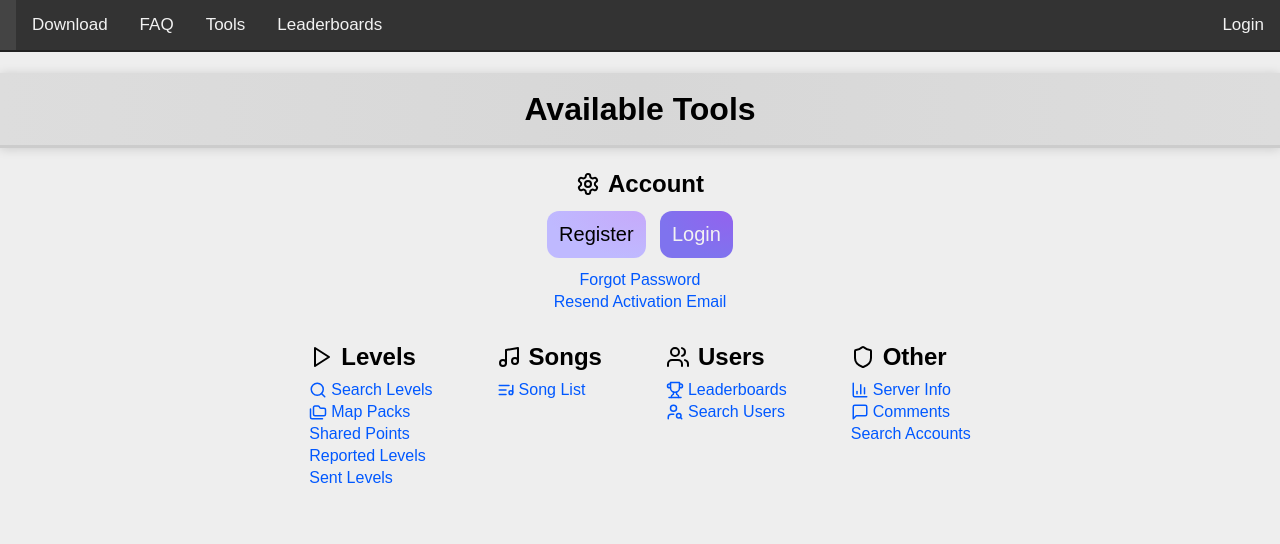
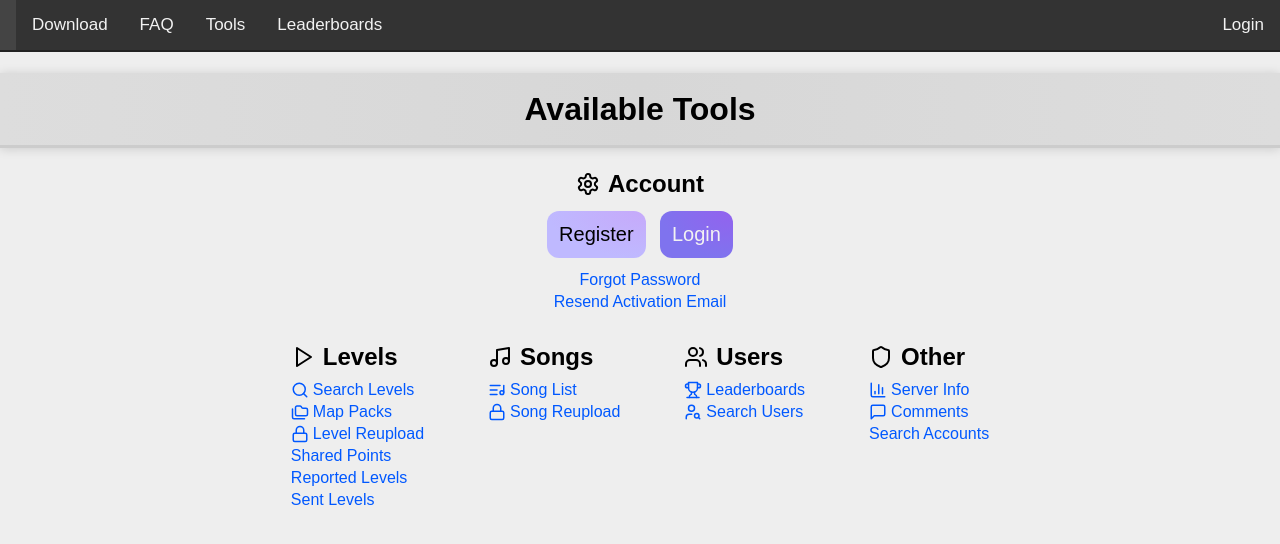
Before and after one commit to qimiko/lychee-tools, a SvelteKit app: page /tools in a window 1280 px wide. Shown: the top 544 px of the page. Built offline with nearby package versions, Linux system fonts and the light colour scheme; no server answers.

Commit message:
improve song reupload messaging

```diff
--- a/src/routes/songs/reupload/+page.server.ts
+++ b/src/routes/songs/reupload/+page.server.ts
@@ -46,7 +46,8 @@ export const actions = {
 					let message = 'An error occurred during reupload.';
 					switch (error) {
 						case 'fetch_failed':
-							message = 'Failed to fetch song, try again later.';
+							message =
+								'Failed to fetch song, please make sure your song is publicly accessible and is a valid audio file.';
 							break;
 						case 'reupload_exists':
 							message = 'Song being reuploaded already exists.';
--- a/src/routes/tools/+page.svelte
+++ b/src/routes/tools/+page.svelte
@@ -13,6 +13,8 @@
 	import Shield from '@lucide/svelte/icons/shield';
 	import Play from '@lucide/svelte/icons/play';
 	import Settings from '@lucide/svelte/icons/settings';
+	import Lock from '@lucide/svelte/icons/lock';
+
 	import { page } from '$app/state';
 
 	import { resolve } from '$app/paths';
@@ -64,9 +66,9 @@
 
 		<Link href={resolve('/levels')} icon={Search}>Search Levels</Link>
 		<Link href={resolve('/levels/packs')} icon={Folders}>Map Packs</Link>
-		{#if data.current_user}
-			<Link href={resolve('/levels/reupload')}>Level Reupload</Link>
-		{/if}
+		<Link href={resolve('/levels/reupload')} icon={data.current_user ? undefined : Lock}
+			>Level Reupload</Link
+		>
 		{#if data.current_user && data.current_user.permission_level >= 1}
 			<Link href={resolve('/levels/packs/create')}>Create Map Pack</Link>
 		{/if}
@@ -78,9 +80,9 @@
 	<div class="links-container">
 		<h2><Music /> Songs</h2>
 		<Link href={resolve('/songs')} icon={ListMusic}>Song List</Link>
-		{#if data.current_user}
-			<Link href={resolve('/songs/reupload')}>Song Reupload</Link>
-		{/if}
+		<Link href={resolve('/songs/reupload')} icon={data.current_user ? undefined : Lock}
+			>Song Reupload</Link
+		>
 	</div>
 
 	<div class="links-container">
```
Also changed, not shown: src/routes/songs/reupload/+page.svelte (+6 -2 lines).
